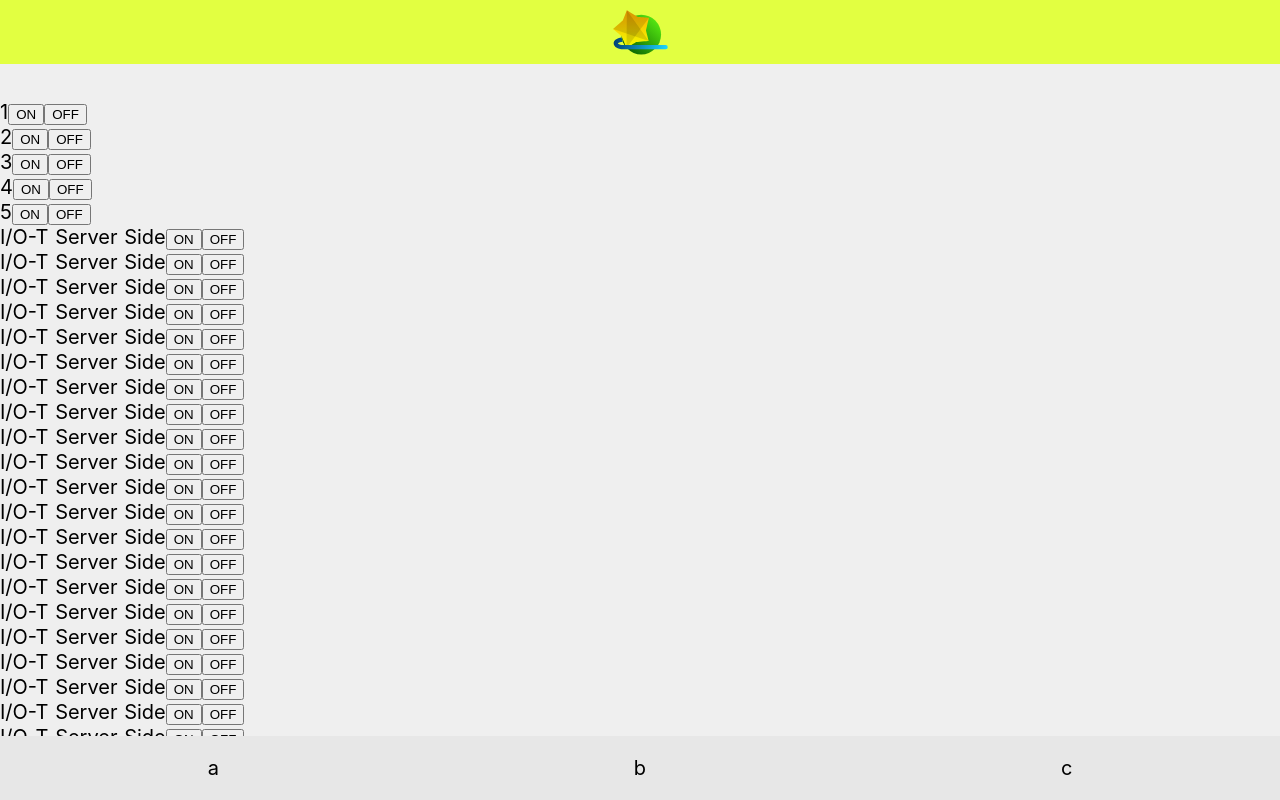
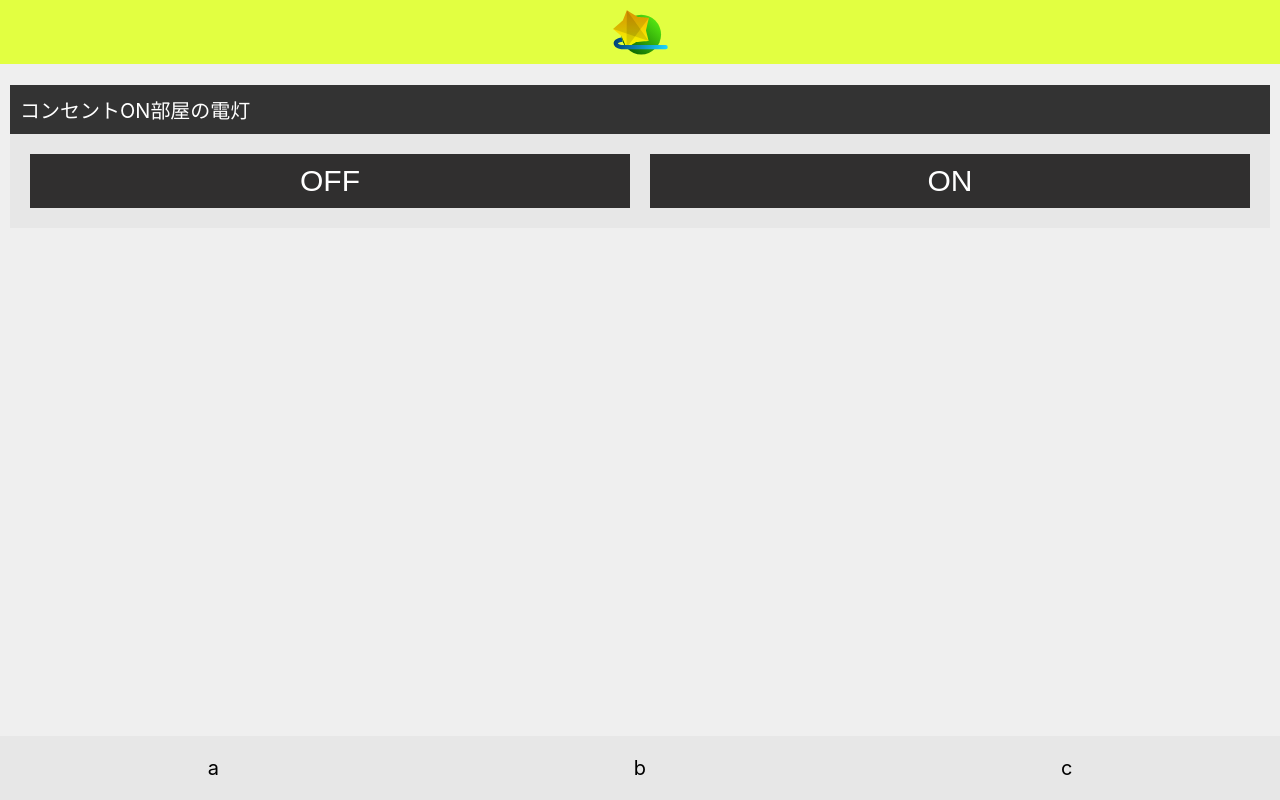
Before and after one commit to Kumi-comb/IO-T-ServerSide, a Nuxt app: page / in a window 1280 px wide. Shown: the top 800 px of the page. Built offline with nearby package versions, Linux system fonts and the light colour scheme.

Commit message:
仮デザ作成

```diff
--- a/view/layouts/default.vue
+++ b/view/layouts/default.vue
@@ -5,8 +5,7 @@
     section.nuxt
       nuxt
     footer.footer
-      .footer_item
-        | a
+      .footer_item a
       .footer_item b
       .footer_item c
 </template>
@@ -30,7 +29,7 @@
   }
 }
 .nuxt {
-  padding: 100px 0;
+  padding: 75px 0;
 }
 .footer {
   display: flex;
--- a/view/pages/index.vue
+++ b/view/pages/index.vue
@@ -1,185 +1,15 @@
 <template lang="pug">
   section
-    span 1
-    button(@click='toggleOn("1")') ON
-    button(@click='toggleOff("1")') OFF
-    br
-    span 2
-    button(@click='toggleOn("1")') ON
-    button(@click='toggleOff("1")') OFF
-    br
-    span 3
-    button(@click='toggleOn("1")') ON
-    button(@click='toggleOff("1")') OFF
-    br
-    span 4
-    button(@click='toggleOn("1")') ON
-    button(@click='toggleOff("1")') OFF
-    br
-    span 5
-    button(@click='toggleOn("1")') ON
-    button(@click='toggleOff("1")') OFF
-    br
-    span I/O-T Server Side
-    button(@click='toggleOn("1")') ON
-    button(@click='toggleOff("1")') OFF
-    br
-    span I/O-T Server Side
-    button(@click='toggleOn("1")') ON
-    button(@click='toggleOff("1")') OFF
-    br
-    span I/O-T Server Side
-    button(@click='toggleOn("1")') ON
-    button(@click='toggleOff("1")') OFF
-    br
-    span I/O-T Server Side
-    button(@click='toggleOn("1")') ON
-    button(@click='toggleOff("1")') OFF
-    br
-    span I/O-T Server Side
-    button(@click='toggleOn("1")') ON
-    button(@click='toggleOff("1")') OFF
-    br
-    span I/O-T Server Side
-    button(@click='toggleOn("1")') ON
-    button(@click='toggleOff("1")') OFF
-    br
-    span I/O-T Server Side
-    button(@click='toggleOn("1")') ON
-    button(@click='toggleOff("1")') OFF
-    br
-    span I/O-T Server Side
-    button(@click='toggleOn("1")') ON
-    button(@click='toggleOff("1")') OFF
-    br
-    span I/O-T Server Side
-    button(@click='toggleOn("1")') ON
-    button(@click='toggleOff("1")') OFF
-    br
-    span I/O-T Server Side
-    button(@click='toggleOn("1")') ON
-    button(@click='toggleOff("1")') OFF
-    br
-    span I/O-T Server Side
-    button(@click='toggleOn("1")') ON
-    button(@click='toggleOff("1")') OFF
-    br
-    span I/O-T Server Side
-    button(@click='toggleOn("1")') ON
-    button(@click='toggleOff("1")') OFF
-    br
-    span I/O-T Server Side
-    button(@click='toggleOn("1")') ON
-    button(@click='toggleOff("1")') OFF
-    br
-    span I/O-T Server Side
-    button(@click='toggleOn("1")') ON
-    button(@click='toggleOff("1")') OFF
-    br
-    span I/O-T Server Side
-    button(@click='toggleOn("1")') ON
-    button(@click='toggleOff("1")') OFF
-    br
-    span I/O-T Server Side
-    button(@click='toggleOn("1")') ON
-    button(@click='toggleOff("1")') OFF
-    br
-    span I/O-T Server Side
-    button(@click='toggleOn("1")') ON
-    button(@click='toggleOff("1")') OFF
-    br
-    span I/O-T Server Side
-    button(@click='toggleOn("1")') ON
-    button(@click='toggleOff("1")') OFF
-    br
-    span I/O-T Server Side
-    button(@click='toggleOn("1")') ON
-    button(@click='toggleOff("1")') OFF
-    br
-    span I/O-T Server Side
-    button(@click='toggleOn("1")') ON
-    button(@click='toggleOff("1")') OFF
-    br
-    span I/O-T Server Side
-    button(@click='toggleOn("1")') ON
-    button(@click='toggleOff("1")') OFF
-    br
-    span I/O-T Server Side
-    button(@click='toggleOn("1")') ON
-    button(@click='toggleOff("1")') OFF
-    br
-    span I/O-T Server Side
-    button(@click='toggleOn("1")') ON
-    button(@click='toggleOff("1")') OFF
-    br
-    span I/O-T Server Side
-    button(@click='toggleOn("1")') ON
-    button(@click='toggleOff("1")') OFF
-    br
-    span I/O-T Server Side
-    button(@click='toggleOn("1")') ON
-    button(@click='toggleOff("1")') OFF
-    br
-    span I/O-T Server Side
-    button(@click='toggleOn("1")') ON
-    button(@click='toggleOff("1")') OFF
-    br
-    span I/O-T Server Side
-    button(@click='toggleOn("1")') ON
-    button(@click='toggleOff("1")') OFF
-    br
-    span I/O-T Server Side
-    button(@click='toggleOn("1")') ON
-    button(@click='toggleOff("1")') OFF
-    br
-    span I/O-T Server Side
-    button(@click='toggleOn("1")') ON
-    button(@click='toggleOff("1")') OFF
-    br
-    span I/O-T Server Side
-    button(@click='toggleOn("1")') ON
-    button(@click='toggleOff("1")') OFF
-    br
-    span I/O-T Server Side
-    button(@click='toggleOn("1")') ON
-    button(@click='toggleOff("1")') OFF
-    br
-    span I/O-T Server Side
-    button(@click='toggleOn("1")') ON
-    button(@click='toggleOff("1")') OFF
-    br
-    span I/O-T Server Side
-    button(@click='toggleOn("1")') ON
-    button(@click='toggleOff("1")') OFF
-    br
-    span I/O-T Server Side
-    button(@click='toggleOn("1")') ON
-    button(@click='toggleOff("1")') OFF
-    br
-    span 95
-    button(@click='toggleOn("1")') ON
-    button(@click='toggleOff("1")') OFF
-    br
-    span 96
-    button(@click='toggleOn("1")') ON
-    button(@click='toggleOff("1")') OFF
-    br
-    span 97
-    button(@click='toggleOn("1")') ON
-    button(@click='toggleOff("1")') OFF
-    br
-    span 98
-    button(@click='toggleOn("1")') ON
-    button(@click='toggleOff("1")') OFF
-    br
-    span 99
-    button(@click='toggleOn("1")') ON
-    button(@click='toggleOff("1")') OFF
-    br
-    span 100
-    button(@click='toggleOn("1")') ON
-    button(@click='toggleOff("1")') OFF
-    br
+    .panel
+      .panel_header
+        span.label コンセント
+        span.label ON
+        | 部屋の電灯
+      .panel_content.content_wrap
+        .content_wrap_item
+          button(@click='toggleOn("1")').btn.btn-block OFF
+        .content_wrap_item
+          button(@click='toggleOff("1")').btn.btn-block ON
 </template>
 
 <script>
@@ -201,4 +31,60 @@ export default {
 };
 </script>
 
-<style lang="scss"></style>
+<style lang="scss">
+.content_wrap {
+  font-size: 0;
+
+  &_item {
+    display: inline-block;
+
+    width: calc(100% / 2);
+    padding: 10px;
+
+    font-size: 1rem;
+  }
+}
+.panel {
+  padding: 10px;
+
+  &:not(:last-child) {
+    margin-bottom: 10px;
+  }
+
+  &_header {
+    padding: 10px;
+
+    background-color: #333333;
+    color: #ffffff;
+  }
+
+  &_content {
+    padding: 10px;
+
+    background-color: #e7e7e7;
+  }
+}
+.btn {
+  padding: 10px;
+
+  background-color: #302f2f;
+  color: #ffffff;
+
+  font-size: 1.5em;
+
+  border: none;
+
+  &:active {
+    background-color: #727272;
+  }
+
+  &:focus {
+    outline: none;
+  }
+
+  &-block {
+    display: block;
+    width: 100%;
+  }
+}
+</style>
```
